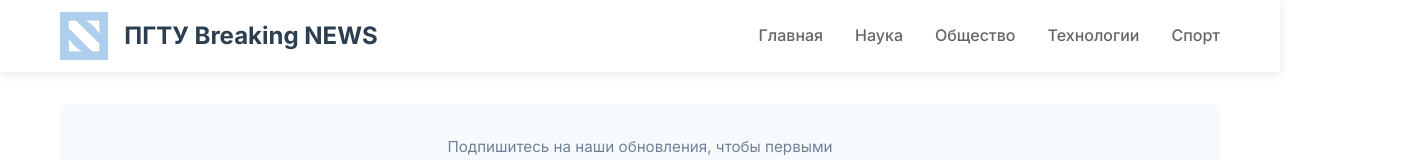
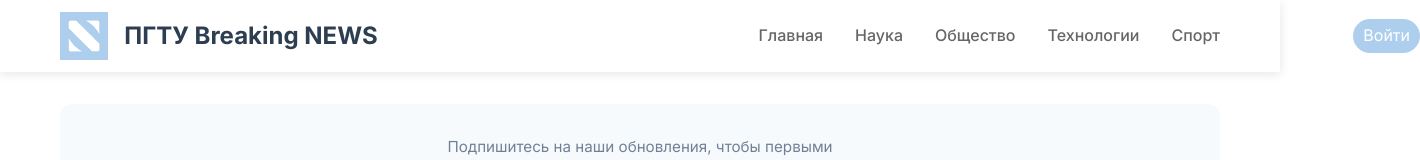
Before and after one commit to Jason1258t/news, a React (Create React App) app: page /#/ in a window 1280 px wide. Shown: the top 160 px of the page, 1420 px wide, since content can reach past the window. Built offline with nearby package versions, Linux system fonts and the light colour scheme; no server answers; the database is empty.

Commit message:
admin link in header

```diff
--- a/src/widgets/Header/index.jsx
+++ b/src/widgets/Header/index.jsx
@@ -1,10 +1,13 @@
 import React, { useState } from "react";
+import { useAuth } from "features/auth/hooks/useAuth";
 import { Link, useNavigate } from "react-router-dom";
 import "./styles.css";
 import logo from "logo.jpg";
 import { Container } from "shared/ui/layout";
 
 const Header = () => {
+    const { user, loading } = useAuth();
+
     const [isMenuOpen, setIsMenuOpen] = useState(false);
 
     const toggleMenu = () => setIsMenuOpen((prev) => !prev);
@@ -63,6 +66,23 @@ const Header = () => {
                             Гороскоп
                         </Link>
                     </nav>
+                    {user ? (
+                        <Link
+                            to="/admin"
+                            className="admin-button"
+                            onClick={() => setIsMenuOpen(false)}
+                        >
+                            Админка
+                        </Link>
+                    ) : (
+                        <Link
+                            to="/login"
+                            className="admin-button"
+                            onClick={() => setIsMenuOpen(false)}
+                        >
+                            Войти
+                        </Link>
+                    )}
 
                     <div
                         className={`burger-menu${isMenuOpen ? " active" : ""}`}
--- a/src/widgets/Header/styles.css
+++ b/src/widgets/Header/styles.css
@@ -20,6 +20,16 @@
     align-items: center;
     padding: 0.75rem 0;
     position: relative;
+}
+
+.admin-button {
+    position: absolute;
+    right: -200px;
+    color: white;
+    text-decoration: none;
+    background-color: #adcfed;
+    border-radius: 100px;
+    padding: 4px 10px;
 }
 
 .logo {
@@ -75,6 +85,10 @@
 }
 
 @media (max-width: 768px) {
+    .admin-button {
+        display: none;
+    }
+
     .header-content {
         flex-wrap: wrap;
         padding-left: 20px;
```
Also changed, not shown: 1 other file (tests, documents, lock files or other folders). Lines whose indentation alone changed are shown as unchanged.
